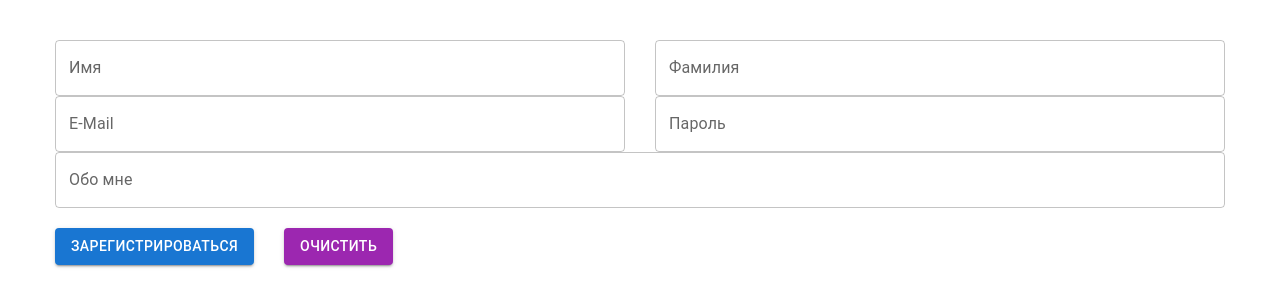
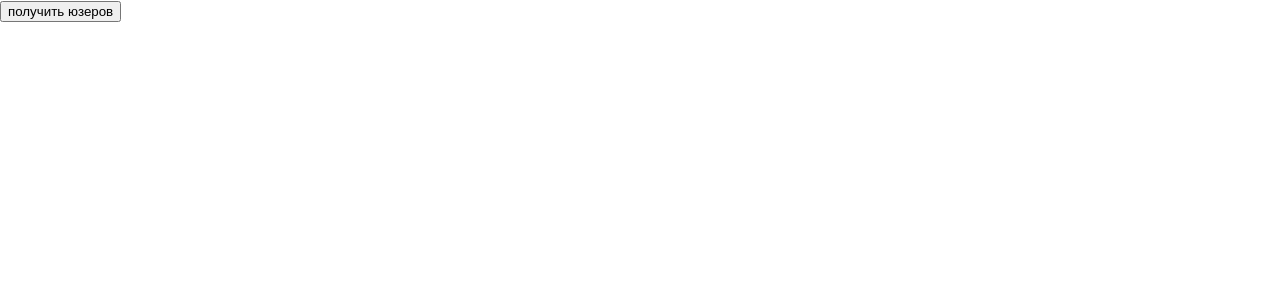
Before and after one commit to Demiduska/Mentoring-Archakov, a React (Create React App) app: page / in a window 1280 px wide. Shown: the top 306 px of the page. Built offline with nearby package versions, Linux system fonts and the light colour scheme.

Commit message:
Сделал дз #8

```diff
--- a/src/index.js
+++ b/src/index.js
@@ -1,7 +1,7 @@
 import React from "react";
 import ReactDOM from "react-dom";
 import "./index.css";
-import App from "./tutorial-7/App";
+import App from "./tutorial-8/App";
 
 ReactDOM.render(
   <React.StrictMode>
--- /dev/null
+++ b/src/tutorial-8/App.jsx
@@ -0,0 +1,36 @@
+import React from "react";
+import "./App.css";
+
+function App() {
+  const [users, setUsers] = React.useState([]);
+
+  const getUsers = async () => {
+    try {
+      let response = await fetch(
+        "https://61705cbb23781c00172899f4.mockapi.io/users"
+      );
+      let result = await response.json();
+      setUsers(result);
+    } catch (err) {
+      console.log(err); // TypeError: failed to fetch
+    }
+  };
+
+  return (
+    <div>
+      {users.length ? (
+        <ul>
+          {users.map((user, index) => (
+            <li key={index}>{user.name}</li>
+          ))}
+        </ul>
+      ) : (
+        <div>
+          <button onClick={getUsers}> получить юзеров</button>
+        </div>
+      )}
+    </div>
+  );
+}
+
+export default App;
```
Also changed, not shown: src/tutorial-8/App.css (added).
